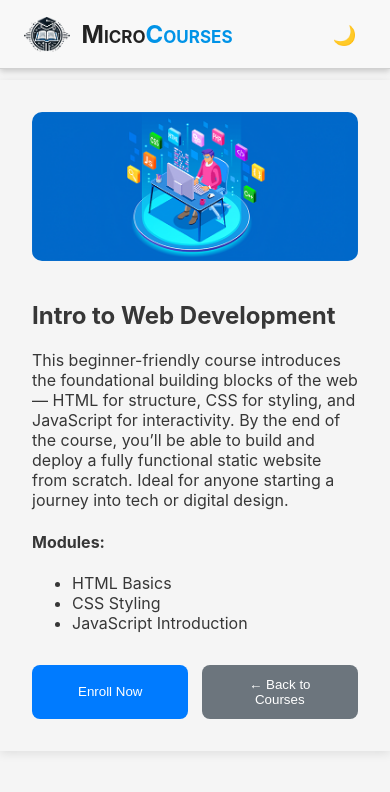
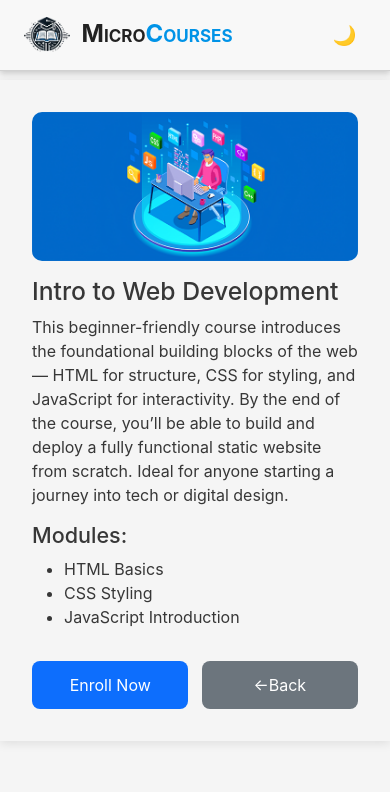
Before and after one commit to JulianT2013/microcourses-frontend, a React (Create React App) app: page /course/1 in a window 390 px wide. Shown: the top 792 px of the page. Built offline with nearby package versions, Linux system fonts and the light colour scheme.

Commit message:
Integrate Bootstrap into design, starting with buttons.

```diff
--- a/public/index.html
+++ b/public/index.html
@@ -1,14 +1,12 @@
 <!DOCTYPE html>
 <html lang="en">
+
 <head>
   <meta charset="utf-8" />
   <link rel="icon" href="%PUBLIC_URL%/favicon.ico" />
   <meta name="viewport" content="width=device-width, initial-scale=1" />
   <meta name="theme-color" content="#000000" />
-    <meta
-      name="description"
-      content="Web site created using create-react-app"
-    />
+  <meta name="description" content="Web site created using create-react-app" />
   <link rel="apple-touch-icon" href="%PUBLIC_URL%/logo192.png" />
   <!--
       manifest.json provides metadata used when your web app is installed on a
@@ -24,8 +22,11 @@
       work correctly both with client-side routing and a non-root public URL.
       Learn how to configure a non-root public URL by running `npm run build`.
     -->
+  <link href="https://cdn.jsdelivr.net/npm/bootstrap@5.3.3/dist/css/bootstrap.min.css" rel="stylesheet"
+    integrity="sha384-QWTKZyjpPEjISv5WaRU9OFeRpok6YctnYmDr5pNlyT2bRjXh0JMhjY6hW+ALEwIH" crossorigin="anonymous" />
   <title>MicroCourses</title>
 </head>
+
 <body>
   <noscript>You need to enable JavaScript to run this app.</noscript>
   <div id="root"></div>
@@ -40,4 +41,5 @@
       To create a production bundle, use `npm run build` or `yarn build`.
     -->
 </body>
+
 </html>
--- a/src/components/CourseCard.jsx
+++ b/src/components/CourseCard.jsx
@@ -11,7 +11,7 @@ const CourseCard = ({ course }) => {
         <h3>{course.title}</h3>
         <p>{course.description}</p>
         <p><strong>Hours:</strong> {course.hours}</p>
-        <button className='details-button'>View Details</button>
+        <button type="button" className='details-button btn btn-primary'>View Details</button>
       </div>
     </div>
   );
--- a/src/components/CourseDetail.jsx
+++ b/src/components/CourseDetail.jsx
@@ -25,9 +25,10 @@ const CourseDetail = () => {
                 ))}
             </ul>
             <div className="button-row">
-                <button className="enroll-button">Enroll Now</button>
-                <button onClick={() => navigate('/')} className='back-button'>
-                    ← Back to Courses
+                <button type="button" className="enroll-button btn btn-primary">Enroll Now</button>
+                <button type="button" onClick={() => navigate('/')} className='back-button btn btn-secondary'>
+                    <span className="back-text-full">← Back to Courses</span>
+                    <span className="back-text-short">←Back</span>
                 </button>
             </div>
         </div>
--- a/src/components/Header.jsx
+++ b/src/components/Header.jsx
@@ -27,7 +27,7 @@ const Header = () => {
           <span className="title-courses">Courses</span>
         </Link>
         <button
-          className="toggle-btn"
+          className="toggle-btn btn btn-dark"
           onClick={toggleTheme}
           title={theme === 'light' ? 'Switch to dark mode' : 'Switch to light mode'}
         >
--- a/src/components/styles.css
+++ b/src/components/styles.css
@@ -1,4 +1,3 @@
-
 /* ====================================================
    🧩 Global Settings
 ==================================================== */
@@ -21,6 +20,8 @@ body[data-theme='light'] {
   color: #373737;
   --header-shadow: 0 2px 6px rgba(0, 0, 0, 0.2);
   --header-border: 1px solid rgba(171, 171, 171, 0.5);
+  --toggle-hover-text: #fff;
+  --course-card-border: none;
 }
 
 body[data-theme='dark'] {
@@ -32,6 +33,8 @@ body[data-theme='dark'] {
   --header-shadow: 0 2px 6px rgba(255, 255, 255, 0.1);
   --header-border: 1px solid #404040;
   --toggle-btn-text: #373737;
+  --toggle-hover-text: #000;
+  --course-card-border: 1px solid #ddd;
 }
 
 /* ====================================================
@@ -108,7 +111,7 @@ body[data-theme='dark'] {
   flex: 1 1 300px;
   max-width: 300px;
   min-height: 100%;
-  border: 1px solid #ddd;
+  border: var(--course-card-border);
   border-radius: 10px;
   overflow: hidden;
   cursor: pointer;
@@ -161,19 +164,21 @@ body[data-theme='dark'] {
   margin-top: 1rem;
   margin-right: 1rem;
   text-align: center;
-  color: #fff;
+  /* color: #fff; */
 }
 
+/*
 .details-button,
 .enroll-button {
-  background-color: #007bff;
+   background-color: #007bff;
 }
-
+*/
 .back-button,
 .details-button {
   margin-right: 0;
 }
 
+/*
 .back-button {
   background: #6c757d;
 }
@@ -185,6 +190,15 @@ body[data-theme='dark'] {
 .details-button:hover,
 .enroll-button:hover {
   background-color: #0056b3;
+}
+*/
+
+.back-text-short {
+  display: none;
+}
+
+.back-text-full {
+  display: inline;
 }
 
 /* ====================================================
@@ -201,7 +215,7 @@ body[data-theme='dark'] {
 
 .toggle-btn:hover {
   background-color: var(--accent);
-  color: #fff;
+  color: var(--toggle-hover-text);
   border-color: var(--accent);
 }
 
@@ -258,12 +272,6 @@ body[data-theme='dark'] {
     gap: 0.5rem;
   }
 
-  .enroll-button,
-  .back-button {
-    width: 48%;
-    margin-right: 0;
-  }
-
   .button-row {
     display: flex;
     justify-content: space-between;
@@ -272,6 +280,30 @@ body[data-theme='dark'] {
     width: 100%;
   }
 
+  .enroll-button,
+  .back-button {
+    width: 48%;
+    margin-right: 0;
+  }
+
+  back-text-short {
+    display: inline;
+  }
+
+  .back-text-full {
+    display: none;
+  }
+}
+
+@media screen and (max-width: 600px) {
+  .back-text-short {
+    display: inline;
+  }
+
+  .back-text-full {
+    display: none;
+  }
+
   .toggle-btn {
     align-self: flex-end;
   }
```
Lines whose indentation alone changed are shown as unchanged.
